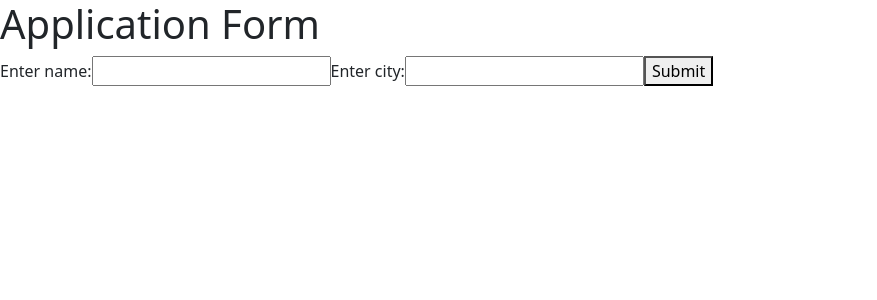
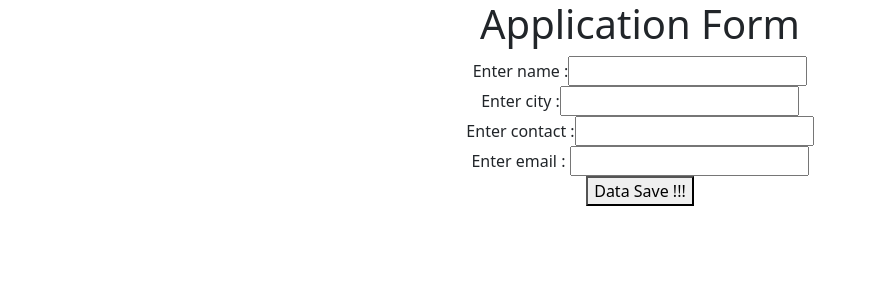
Before and after one commit to Kamlesh7049/React-Projects, a React (Vite) app in the folder reactjs/: page / in a window 1280 px wide. Shown: the top 300 px of the page, without its empty margins (0-877 px from the left). Built offline with nearby package versions, Linux system fonts and the light colour scheme.

Commit message:
form handling

```diff
--- a/reactjs/src/App.jsx
+++ b/reactjs/src/App.jsx
@@ -1,17 +1,32 @@
 import { useState } from "react";
+const App=()=>{
+  const [input, setInput]=useState({});//input{ }
+  //input={name:"kamlesh",city:"Bhopal",contact:456789,email:"admin@gmail.com"}
+  const handleInput=(e)=>{
+    let name=e.target.name;
+    let value=e.target.value;
+    //console.log({[name]:value})
+    //setInput({[name]:value})
 
-const App =()=>{
-  const [name,setName]=useState("");
-  const [city,setCity]=useState("")
+    setInput((values)=>({...values,[name]:value}));
+    console.log(input);
+  }
+  const handleSubmit=()=>{
+    console.log(input);
+  }
   return(
     <>
-    <h1>Application Form</h1>
-    Enter name:<input type="text" value={name} onChange={(e)=>{setName(e.target.value)}}/>
-    Enter city:<input type="text" value={city} onChange={(e)=>{setCity(e.target.value)}}/>
-    <button>Submit</button>
+    <center>
+      <h1>Application Form</h1>
+      Enter name :<input type="text" name="stunm" value={input.stunm} onChange={handleInput}/><br />
+      Enter city :<input type="text" name="city"  value={input.city} onChange={handleInput}/><br />
+      Enter contact :<input type="text" name="conatct" value={input.contact} onChange={handleInput}/><br />
+      Enter email : <input type="text" name="email" value={input.email} onChange={handleInput}/><br />
+      <button onClick={handleSubmit}>Data Save !!!</button>
+    </center>
     </>
+  )
 
-  )
 
 }
 export default App;
```
Also changed, not shown: reactjs/src/Use State/demo.jsx (+28 -0 lines).
